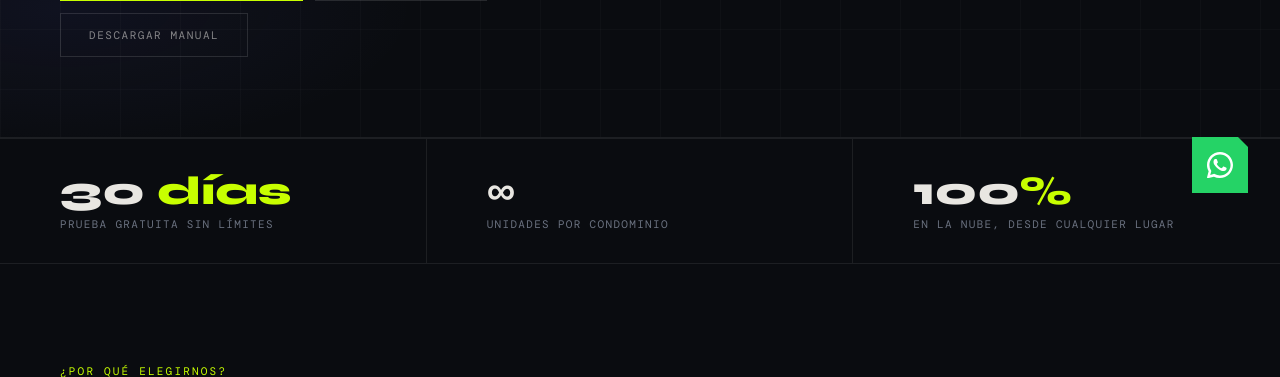
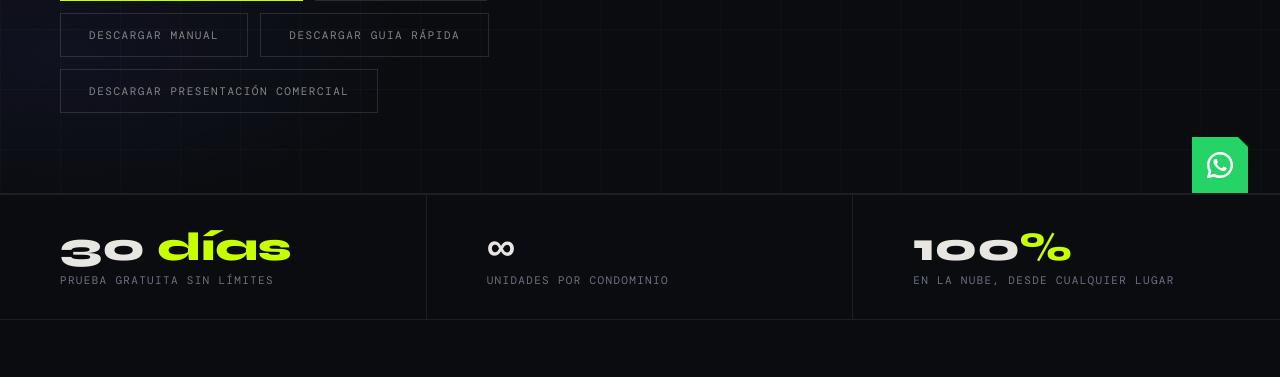
Before and after one commit to alucard8130/PaginaWeb, a Flask app: page /gestor_administrativo in a window 1280 px wide. Shown: the part 575-952 px from the top of the page. Run offline with Flask 3, Linux system fonts and the light colour scheme; data that the repository does not hold is empty; some web fonts are replaced.

Commit message:
nuevas descargas

```diff
--- a/templates/gestor_administrativo.html
+++ b/templates/gestor_administrativo.html
@@ -230,6 +230,12 @@
         </a>
         <a href="/static/docs/Manual_GESAC-0726.pdf" target="_blank" class="btn-outline">
           Descargar Manual
+        </a>
+         <a href="/static/docs/GESAC_Guia.pdf" target="_blank" class="btn-outline">
+          Descargar Guia Rápida
+        </a>
+         <a href="/static/docs/GESAC_Presentacion_Comercial.pdf" target="_blank" class="btn-outline">
+          Descargar Presentación Comercial
         </a>
       </div>
     </div>
```
Also changed, not shown: 2 other files.
